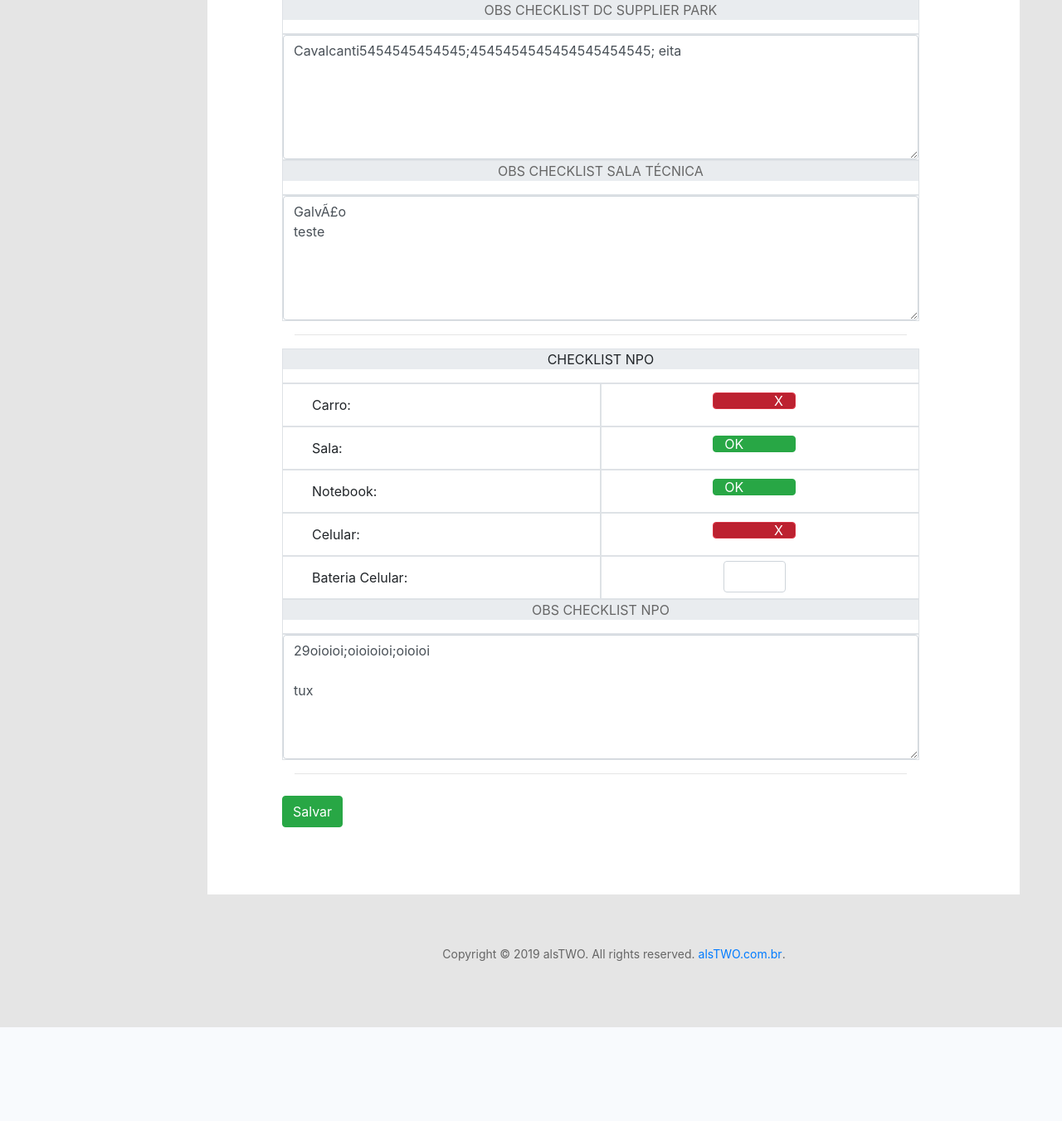
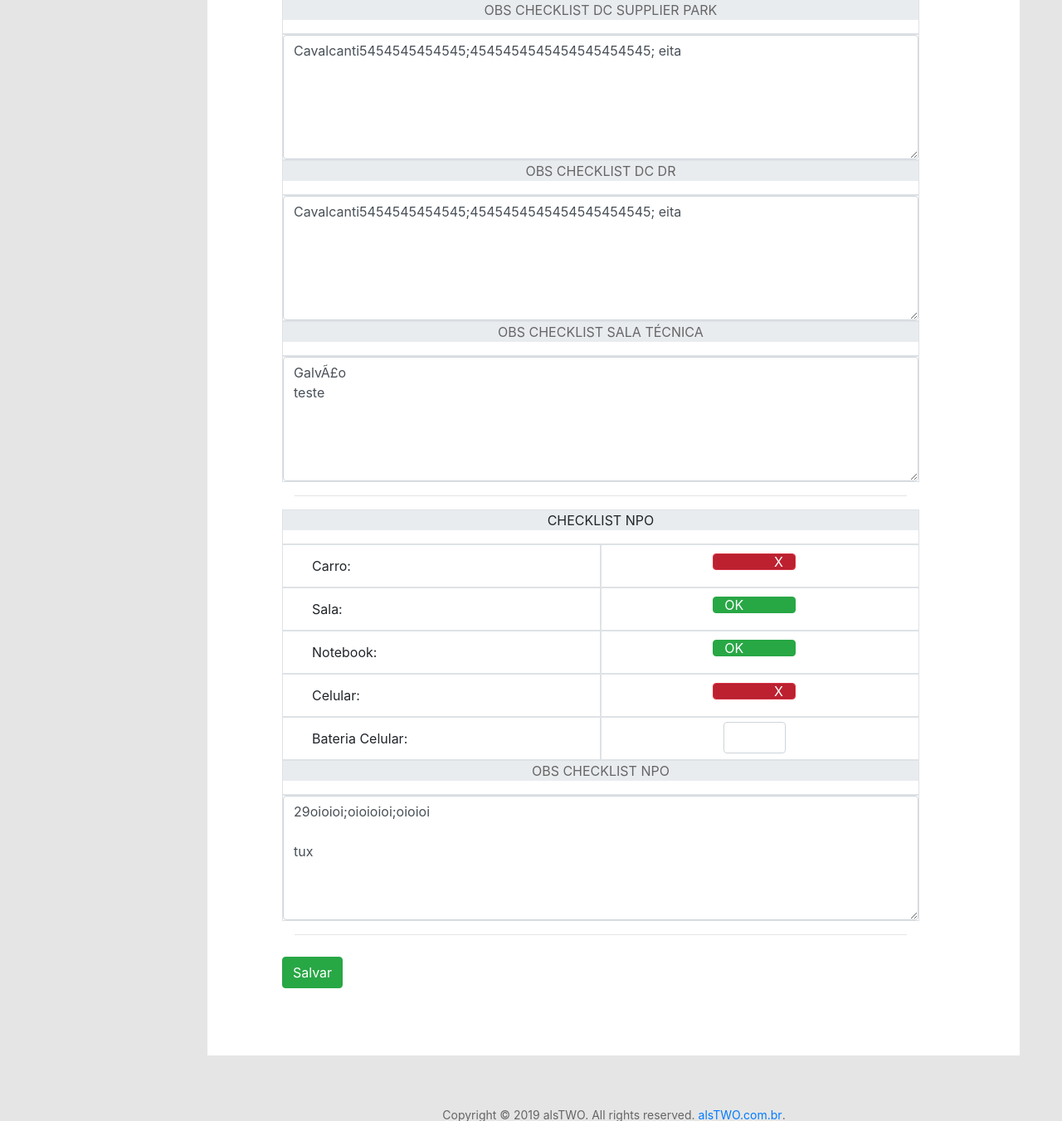
Before and after one commit to alissoncavalcanticma/sgd.test, a PHP site: page /view/cad_checklist.php in a window 1280 px wide. Shown: the part 1605-2956 px from the top of the page at 83% size. Before the commit the page ends 2843 px from the top, so only its background shows below. Run offline with PHP 8.4, Linux system fonts and the light colour scheme; a user stored in the database is signed in; data comes from the database, SQL or seed files in the repository; some libraries are stand-ins or nearby versions.

Commit message:
Inclusão do campo de obs DR

```diff
--- a/view/cad_checklist_form.php
+++ b/view/cad_checklist_form.php
@@ -1054,6 +1054,16 @@
                                                                 <textarea name="obs_sp" id="textarea-input" placeholder="Detalhamento das observações de checklist do DC SP" class="form-control form-control-textarea" style="width: 100%"><?= $chk['obs_sp']; ?></textarea>
                                                         </div>
                                                         <!-- END OBS CHECKLIST SP -->
+                                                        <!-- OBS CHECKLIST DR -->
+                                                        <div class="row table-bordered">
+                                                            <p style="text-align: center; width: 100%; background-color: #E9ECEF; color: #666666">OBS CHECKLIST DC DR</p>
+                                                        </div>
+
+                                                        <div class="row table-bordered">
+
+                                                                <textarea name="obs_dr" id="textarea-input" placeholder="Detalhamento das observações de checklist do DC DR" class="form-control form-control-textarea" style="width: 100%"><?= $chk['obs_sp']; ?></textarea>
+                                                        </div>
+                                                        <!-- END OBS CHECKLIST DR -->
                                                         <!-- OBS CHECKLIST TR -->
                                                         <div class="row table-bordered">
                                                             <p style="text-align: center; width: 100%; background-color: #E9ECEF; color: #666666">OBS CHECKLIST SALA TÉCNICA</p>
```
